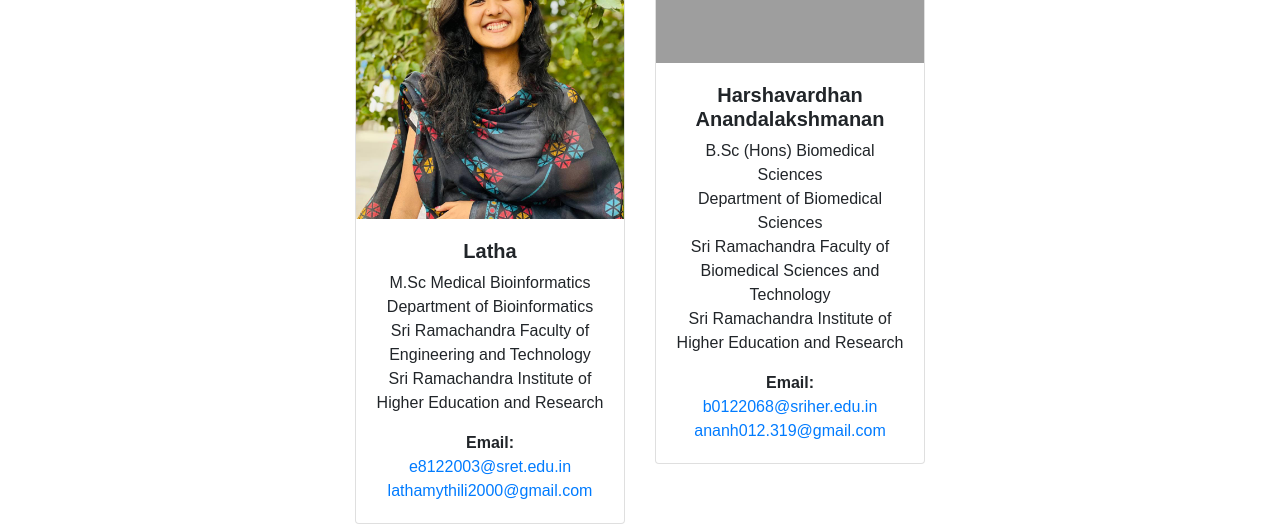
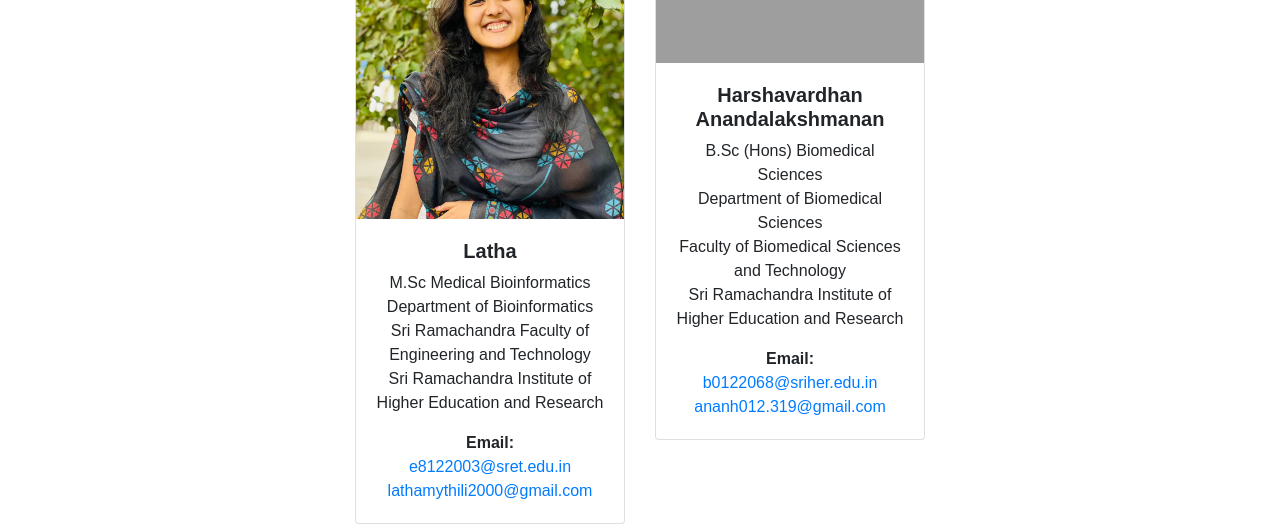
Before and after one commit to Harsha02042004/SAAAD, a Flask app: page / in a window 1280 px wide, after a click on "Contact Us". Shown: the part 1706-2230 px from the top of the page. Run offline with Flask 3, Linux system fonts and the light colour scheme; parts of the project's set-up code (start-up, migrations or seed data) failed here and were passed over; some libraries are stand-ins or nearby versions; grey boxes are pictures that could not be loaded.

Commit message:
Update test.html

```diff
--- a/templates/test.html
+++ b/templates/test.html
@@ -606,10 +606,10 @@ textarea {
 
     <div class="col-md-6">
         <div class="card card-custom text-center">
-            <img src="{{ url_for('static', filename='images/image5.jpeg') }}" class="card-img-top" alt="Contact 4">
+            <img src="{{ url_for('static', filename='images/image5.jpg') }}" class="card-img-top" alt="Contact 4">
             <div class="card-body">
                 <h5><b>Harshavardhan Anandalakshmanan</b></h5>
-                <p>B.Sc (Hons) Biomedical Sciences <br> Department of Biomedical Sciences  <br> Sri Ramachandra Faculty of Biomedical Sciences and Technology
+                <p>B.Sc (Hons) Biomedical Sciences <br> Department of Biomedical Sciences  <br> Faculty of Biomedical Sciences and Technology
                 <br>Sri Ramachandra Institute of Higher Education and Research </p>
                 <b>Email:</b><br>
                 <a href="b0122068@sriher.edu.in">b0122068@sriher.edu.in</a><br>
```
